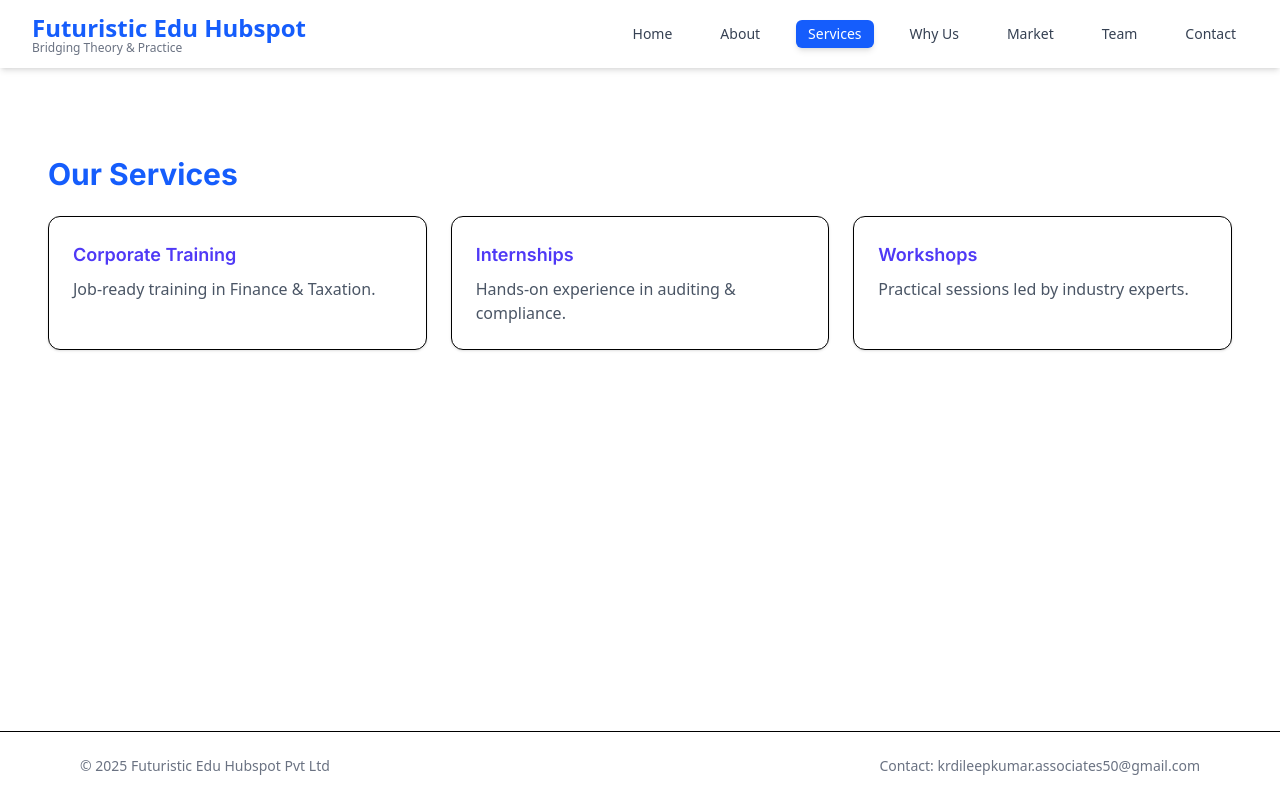
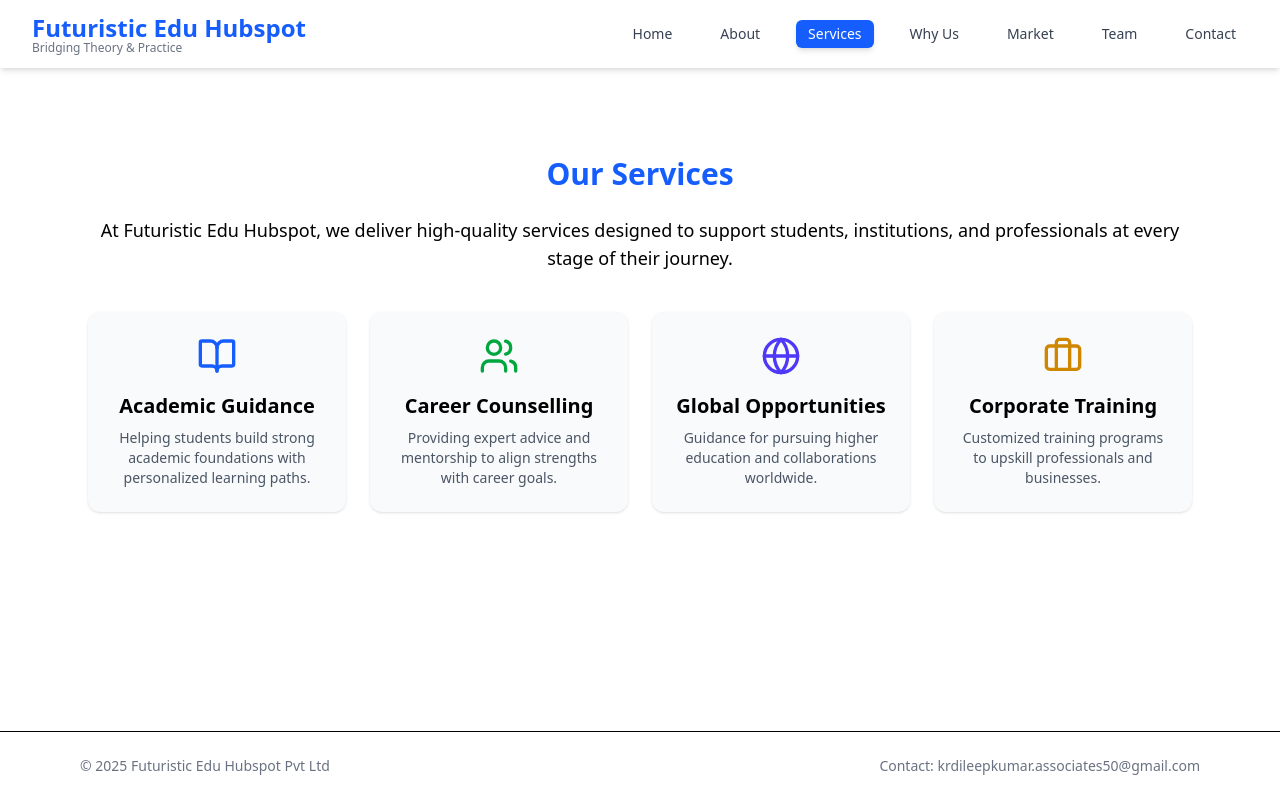
Before and after one commit to Kavya2024-ai/futuristic-edu-hubspot, a React (Vite) app: page /services in a window 1280 px wide. Built offline with nearby package versions, Linux system fonts and the light colour scheme.

Commit message:
Updated About, Market, and Services pages with more content and styling

```diff
--- a/src/Pages/About.jsx
+++ b/src/Pages/About.jsx
@@ -1,18 +1,55 @@
+import { Users, Target, Award } from "lucide-react";
+
 export default function About() {
   return (
-    <div className="max-w-7xl mx-auto px-6 py-12">
-      <h1
-        className="text-3xl font-bold text-blue-600 mb-6"
-        style={{ fontFamily: "Inter, sans-serif" }}
-      >
-        About Us
-      </h1>
-      <p className="text-gray-700 leading-relaxed">
-        Futuristic Edu Hubspot Pvt Ltd is dedicated to bridging the gap between
-        academic learning and practical corporate skills. We provide
-        specialized training in Finance, Taxation, and Auditing to prepare
-        learners for real-world challenges.
-      </p>
-    </div>
+    <section className="max-w-6xl mx-auto px-6 py-12">
+      <h1 className="text-3xl font-bold mb-6 text-center text-blue-600">About Us</h1>
+
+      <div className="grid md:grid-cols-2 gap-10 items-center">
+        {/* Left side - Text */}
+        <div>
+          <p className="text-lg leading-relaxed mb-4">
+            Futuristic Edu Hubspot is a forward-thinking educational consultancy
+            dedicated to shaping bright futures. With years of expertise in guiding
+            students, institutions, and professionals, we provide solutions that
+            bridge the gap between ambition and achievement.
+          </p>
+          <p className="text-lg leading-relaxed mb-4">
+            Our mission is to empower learners with the right knowledge, skills,
+            and opportunities to excel in today’s fast-changing world. From academic
+            guidance to career development, we deliver quality services with
+            integrity, innovation, and impact.
+          </p>
+        </div>
+
+        {/* Right side - Image */}
+        <div>
+          <img
+            src="https://source.unsplash.com/600x400/?education,students"
+            alt="About Futuristic Edu Hubspot"
+            className="rounded-2xl shadow-lg"
+          />
+        </div>
+      </div>
+
+      {/* Icons Section */}
+      <div className="grid md:grid-cols-3 gap-6 mt-10 text-center">
+        <div className="p-6 bg-gray-50 rounded-xl shadow-sm">
+          <Users className="mx-auto text-blue-600" size={40} />
+          <h3 className="font-semibold mt-2">Trusted by Students</h3>
+          <p className="text-sm text-gray-600">Guided 1000+ learners globally</p>
+        </div>
+        <div className="p-6 bg-gray-50 rounded-xl shadow-sm">
+          <Target className="mx-auto text-green-600" size={40} />
+          <h3 className="font-semibold mt-2">Focused Approach</h3>
+          <p className="text-sm text-gray-600">Clear strategies for career growth</p>
+        </div>
+        <div className="p-6 bg-gray-50 rounded-xl shadow-sm">
+          <Award className="mx-auto text-yellow-600" size={40} />
+          <h3 className="font-semibold mt-2">Proven Expertise</h3>
+          <p className="text-sm text-gray-600">Years of success in education consultancy</p>
+        </div>
+      </div>
+    </section>
   );
 }
--- a/src/Pages/Market.jsx
+++ b/src/Pages/Market.jsx
@@ -1,17 +1,34 @@
 export default function Market() {
   return (
-    <div className="max-w-7xl mx-auto px-6 py-12">
-      <h1
-        className="text-3xl font-bold text-blue-600 mb-6"
-        style={{ fontFamily: "Inter, sans-serif" }}
-      >
-        Market Reach
-      </h1>
-      <p className="text-gray-700 leading-relaxed">
-        Our training and education solutions are tailored for students, young
-        professionals, and organizations across India. We aim to scale globally
-        with our innovative approach to learning.
-      </p>
-    </div>
+    <section className="max-w-6xl mx-auto px-6 py-12">
+      <h1 className="text-3xl font-bold mb-6 text-center text-blue-600">Market Presence</h1>
+
+      <div className="grid md:grid-cols-2 gap-10 items-center">
+        {/* Left - Content */}
+        <div>
+          <p className="text-lg leading-relaxed mb-4">
+            Futuristic Edu Hubspot has a growing footprint across India and international
+            markets. By partnering with universities, training institutes, and industry
+            leaders, we are consistently expanding our reach to serve a diverse community
+            of learners and professionals.
+          </p>
+          <ul className="list-disc pl-6 text-lg leading-relaxed">
+            <li>Strong presence in Indian metropolitan cities</li>
+            <li>Collaborations with international universities</li>
+            <li>Expanding into online & digital learning platforms</li>
+            <li>Strategic tie-ups with corporate training partners</li>
+          </ul>
+        </div>
+
+        {/* Right - Image */}
+        <div>
+          <img
+            src="https://source.unsplash.com/600x400/?business,global"
+            alt="Market Presence"
+            className="rounded-2xl shadow-lg"
+          />
+        </div>
+      </div>
+    </section>
   );
 }
--- a/src/Pages/Services.jsx
+++ b/src/Pages/Services.jsx
@@ -1,32 +1,64 @@
+import { BookOpen, Users, Globe, Briefcase } from "lucide-react";
+
 export default function Services() {
   return (
-    <div className="max-w-7xl mx-auto px-6 py-12">
-      <h1
-        className="text-3xl font-bold text-blue-600 mb-6"
-        style={{ fontFamily: "Inter, sans-serif" }}
-      >
+    <section className="max-w-6xl mx-auto px-6 py-12">
+      <h1 className="text-3xl font-bold mb-6 text-center text-blue-600">
         Our Services
       </h1>
-      <div className="grid md:grid-cols-3 gap-6">
-        {[
-          { title: "Corporate Training", desc: "Job-ready training in Finance & Taxation." },
-          { title: "Internships", desc: "Hands-on experience in auditing & compliance." },
-          { title: "Workshops", desc: "Practical sessions led by industry experts." },
-        ].map((s) => (
-          <div
-            key={s.title}
-            className="p-6 bg-white border rounded-xl shadow hover:shadow-md transition"
-          >
-            <h2
-              className="font-semibold text-lg text-indigo-600"
-              style={{ fontFamily: "Inter, sans-serif" }}
-            >
-              {s.title}
-            </h2>
-            <p className="mt-2 text-gray-600">{s.desc}</p>
-          </div>
-        ))}
+
+      <p className="text-lg text-center mb-10">
+        At Futuristic Edu Hubspot, we deliver high-quality services designed to
+        support students, institutions, and professionals at every stage of
+        their journey.
+      </p>
+
+      <div className="grid md:grid-cols-2 lg:grid-cols-4 gap-6">
+        {/* Service 1 */}
+        <div className="p-6 bg-gray-50 rounded-xl shadow hover:shadow-lg transition">
+          <BookOpen className="mx-auto text-blue-600" size={40} />
+          <h3 className="font-semibold text-xl mt-4 mb-2 text-center">
+            Academic Guidance
+          </h3>
+          <p className="text-sm text-gray-600 text-center">
+            Helping students build strong academic foundations with personalized
+            learning paths.
+          </p>
+        </div>
+
+        {/* Service 2 */}
+        <div className="p-6 bg-gray-50 rounded-xl shadow hover:shadow-lg transition">
+          <Users className="mx-auto text-green-600" size={40} />
+          <h3 className="font-semibold text-xl mt-4 mb-2 text-center">
+            Career Counselling
+          </h3>
+          <p className="text-sm text-gray-600 text-center">
+            Providing expert advice and mentorship to align strengths with career goals.
+          </p>
+        </div>
+
+        {/* Service 3 */}
+        <div className="p-6 bg-gray-50 rounded-xl shadow hover:shadow-lg transition">
+          <Globe className="mx-auto text-indigo-600" size={40} />
+          <h3 className="font-semibold text-xl mt-4 mb-2 text-center">
+            Global Opportunities
+          </h3>
+          <p className="text-sm text-gray-600 text-center">
+            Guidance for pursuing higher education and collaborations worldwide.
+          </p>
+        </div>
+
+        {/* Service 4 */}
+        <div className="p-6 bg-gray-50 rounded-xl shadow hover:shadow-lg transition">
+          <Briefcase className="mx-auto text-yellow-600" size={40} />
+          <h3 className="font-semibold text-xl mt-4 mb-2 text-center">
+            Corporate Training
+          </h3>
+          <p className="text-sm text-gray-600 text-center">
+            Customized training programs to upskill professionals and businesses.
+          </p>
+        </div>
       </div>
-    </div>
+    </section>
   );
 }
```
